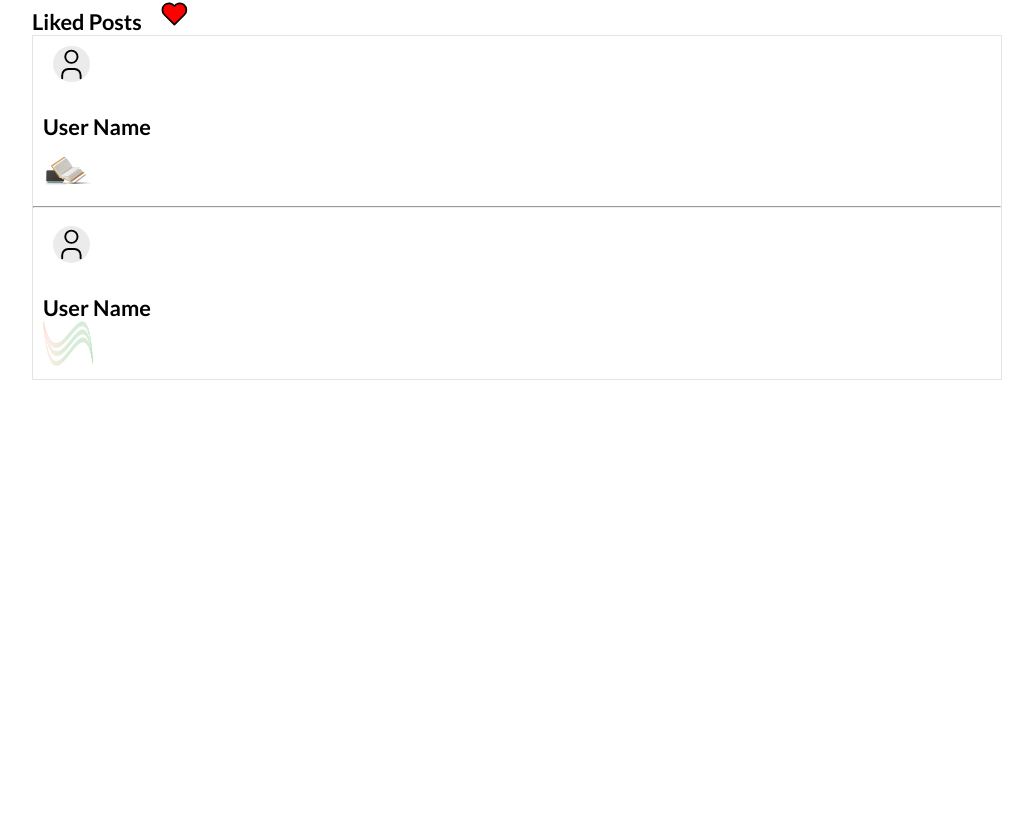
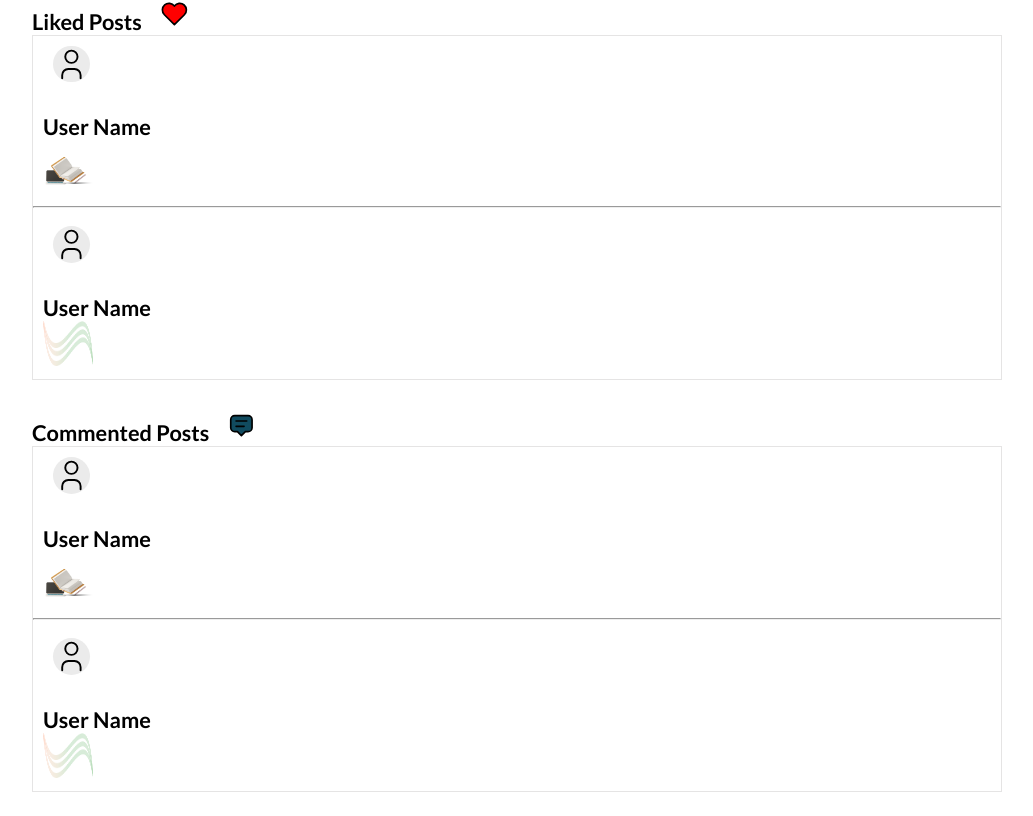
Before and after one commit to NaidaFatic/My-Diary-Frontend, a React (Create React App) app: page /notifications in a window 1280 px wide. Shown: the part 798-1614 px from the top of the page, without its empty margins (123-1156 px from the left). Before the commit the page ends 1298 px from the top, so only its background shows below. Built offline with nearby package versions, Linux system fonts and the light colour scheme; the HTML template or start-up script is replaced by a standard one; a web font is replaced by a local one.

Commit message:
notification comments

```diff
--- a/src/Pages/notification.js
+++ b/src/Pages/notification.js
@@ -3,7 +3,7 @@ import "../index.css";
 import logo from "../img/branding.png";
 import logo1 from "../img/logo-sm.png";
 import React, { useState } from 'react';
-import { IconUser, IconHeart, IconFlame } from '@tabler/icons';
+import { IconUser, IconHeart, IconFlame, IconMessage2 } from '@tabler/icons';
 
 
 function NotificationPage(props) {
@@ -60,6 +60,21 @@ function NotificationPage(props) {
                     </div>
                 </section>
             </div >
+            <h4 className="mx-3 mb-5 flex">Commented Posts  <IconMessage2 style={{ fill: '#114B5F' }} /></h4>
+            <div className="post">
+                <section className="py-4">
+                    <div className="post-img flex flex-wrap items-center">
+                        <IconUser className="user-img" />
+                        <h4>User Name</h4>
+                        <div className="like-post text-right grow"><img src={logo} height="45" width="50" className="mr-0" /></div>
+                    </div> <hr></hr>
+                    <div className="post-img flex flex-wrap items-center">
+                        <IconUser className="user-img" />
+                        <h4>User Name</h4>
+                        <div className="like-post text-right grow"><img src={logo1} height="45" width="50" className="mr-0" /></div>
+                    </div>
+                </section>
+            </div >
         </main >
     );
 }
```
